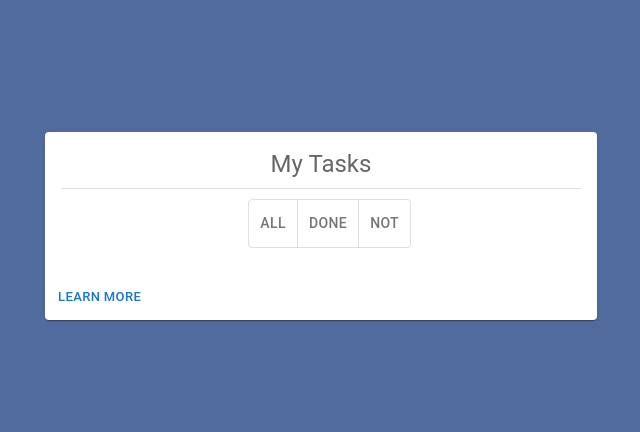
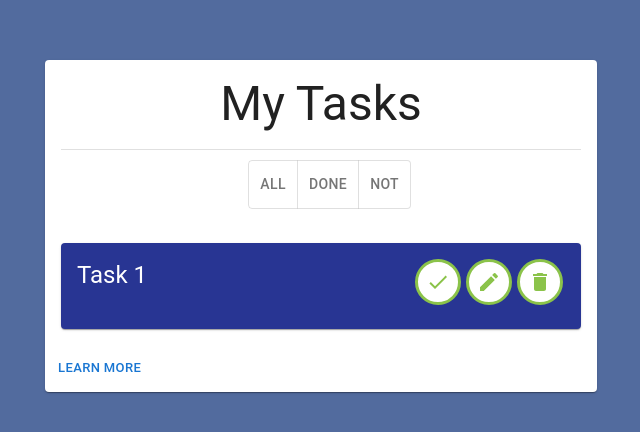
Before and after one commit to almuhannad1/todoList_React.js, a React (Vite) app: page / in a window 1280 px wide. Shown: the part 174-606 px from the top of the page, without its empty margins (319-959 px from the left). Built offline with nearby package versions, Linux system fonts and the light colour scheme.

Commit message:
add a buttons to task card

```diff
--- /dev/null
+++ b/src/components/Todo.jsx
@@ -0,0 +1,77 @@
+import Card from "@mui/material/Card";
+import CardContent from "@mui/material/CardContent";
+import Typography from "@mui/material/Typography";
+import Grid from "@mui/material/Grid";
+
+//icon
+import IconButton from "@mui/material/IconButton";
+import CheckIcon from "@mui/icons-material/Check";
+import ModeEditIcon from "@mui/icons-material/ModeEdit";
+import DeleteIcon from "@mui/icons-material/Delete";
+
+function Todo() {
+  return (
+    <>
+      <Card
+        sx={{
+          minWidth: 275,
+          background: "#283593",
+          color: "white",
+          marginTop: 3,
+        }}
+      >
+        <CardContent>
+          <Grid container spacing={2}>
+            <Grid item xs={8}>
+              <Typography variant="h5" sx={{ textAlign: "left" }}>
+                Task 1
+              </Typography>
+            </Grid>
+            {/* Action Btn */}
+            <Grid
+              item
+              xs={4}
+              display="flex"
+              justifyContent="space-around"
+              alignItems="center"
+            >
+              <IconButton
+                aria-label="check"
+                style={{
+                  color: "#8bc34a",
+                  background: "white",
+                  border: "solid #8bc34a 3px",
+                }}
+              >
+                <CheckIcon />
+              </IconButton>
+              <IconButton
+                aria-label="edit"
+                style={{
+                  color: "#8bc34a",
+                  background: "white",
+                  border: "solid #8bc34a 3px",
+                }}
+              >
+                <ModeEditIcon />
+              </IconButton>
+              <IconButton
+                aria-label="delete"
+                style={{
+                  color: "#8bc34a",
+                  background: "white",
+                  border: "solid #8bc34a 3px",
+                }}
+              >
+                <DeleteIcon />
+              </IconButton>
+            </Grid>
+            {/* == Action Btn == */}
+          </Grid>
+        </CardContent>
+      </Card>
+    </>
+  );
+}
+
+export default Todo;
--- a/src/components/TodoList.jsx
+++ b/src/components/TodoList.jsx
@@ -9,17 +9,15 @@ import Divider from "@mui/material/Divider";
 import ToggleButton from "@mui/material/ToggleButton";
 import ToggleButtonGroup from "@mui/material/ToggleButtonGroup";
 
+// Components
+import Todo from "./Todo";
+
 function TodoList() {
   return (
     <Container maxWidth="sm">
       <Card sx={{ minWidth: 275 }}>
         <CardContent>
-          <Typography
-            variant="h5"
-            style={{ textAlign: "center" }}
-            color="text.secondary"
-            gutterBottom
-          >
+          <Typography variant="h3" style={{ textAlign: "center" }} gutterBottom>
             My Tasks
           </Typography>
           <Divider />
@@ -37,6 +35,10 @@ function TodoList() {
             <ToggleButton value="right">Not</ToggleButton>
           </ToggleButtonGroup>
           {/* == Filter But == */}
+
+          {/* All Todos */}
+          <Todo />
+          {/* == All Todos == */}
         </CardContent>
         <CardActions>
           <Button size="small">Learn More</Button>
```
